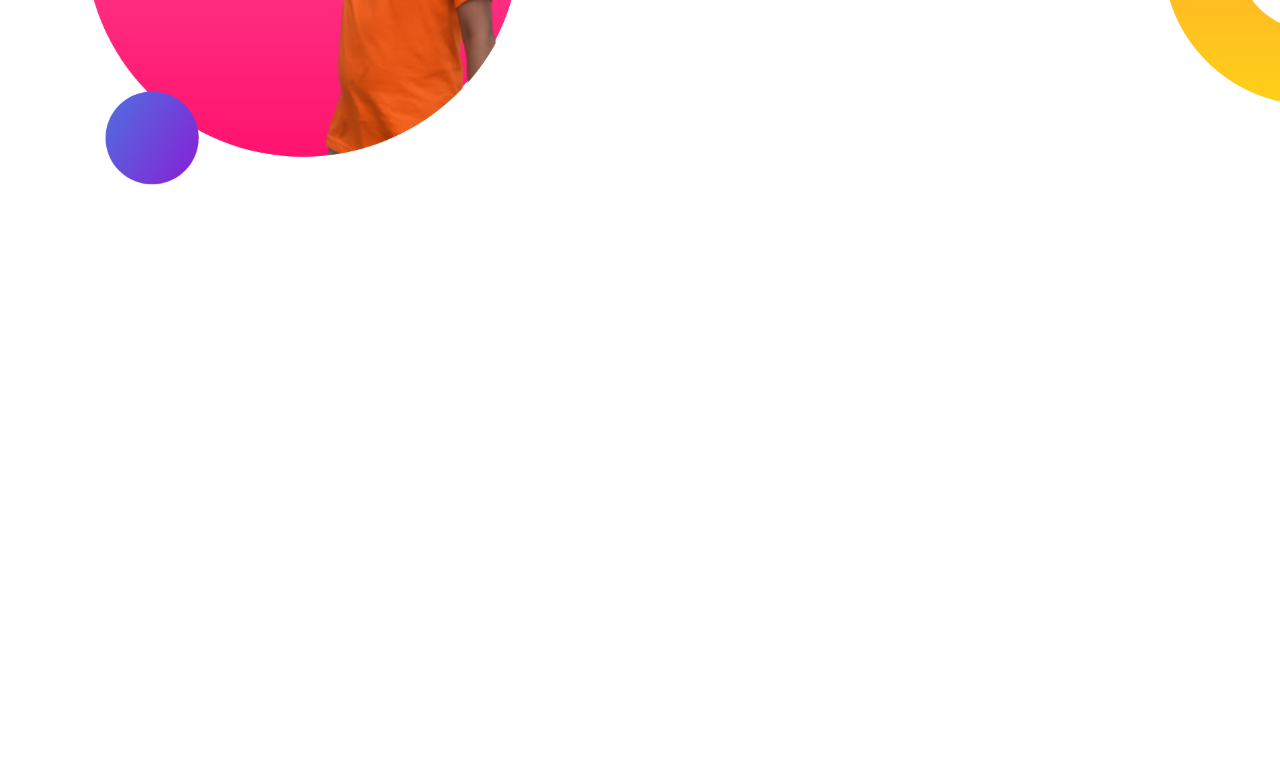
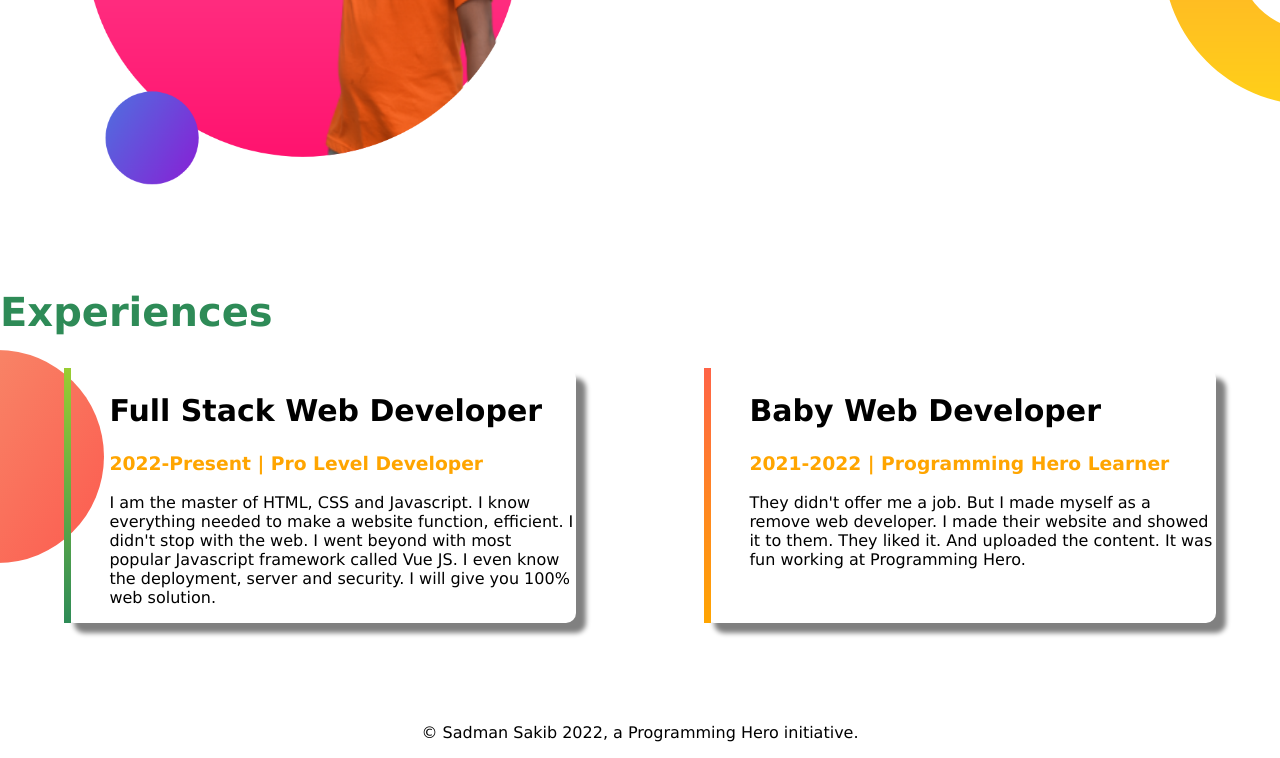
Before and after one commit to Sadman600/my-portfolio, a plain HTML site: page index.html in a window 1280 px wide. Shown: the part 859-1617 px from the top of the page. Before the commit the page ends 1148 px from the top, so only its background shows below. Drawn offline with Linux system fonts and the light colour scheme.

Commit message:
Footer and exexperience added

```diff
--- a/index.html
+++ b/index.html
@@ -10,12 +10,12 @@
 </head>
 
 <body>
-    <section class="top-banner">
+    <section class="top-banner flexible-container">
         <div class="half-width">
             <h1>Welcome To...</h1>
             <h1>Programming-Hero </h1>
             <h1> <span class="color-orange">Sadman Sakib</span> World!</h1>
-            <h3> Engineering </h3>
+            <h3 class="color-orange"> Engineering </h3>
             <p>I am Sadman Sakib. I am Diploma in Computer and Bachelor of Science (BSc) in Computer Science
                 Engineer.My institute is Kurigram Polytechnic Institute,Kurigram and my graduation university is Uttara
                 University,Dhaka.
@@ -26,19 +26,41 @@
             <img src="images/sadman.png" alt="">
         </div>
     </section>
-    <section class="dream-big">
+    <section class="dream-big flexible-container">
         <div class="half-width">
             <img src="images/sadman2.png" alt="this is sadman image">
         </div>
         <div class="half-width">
             <h1>Dream Big</h2>
-                <h2>Become a web developer</h2>
+                <h2 class="color-orange">Become a web developer</h2>
                 <p>I already learned the basic HTML and CSS. I can build any simple website. I can even teach my grandma
                     how to make simple website. My goal is to build 3 websites and learn advanced topics.</p>
                 <a class="link-button" target="_blank" href="">DOWNLOAD RESUME</a>
         </div>
-
     </section>
+    <section class="experience-area">
+        <h1>Experiences</h1>
+        <div class="flexible-container">
+            <div id="web-dev" class="experience-item">
+                <h2>Full Stack Web Developer</h2>
+                <h3 class="color-orange">2022-Present | Pro Level Developer</h3>
+                <p>I am the master of HTML, CSS and Javascript. I know everything needed to make a website function,
+                    efficient. I didn't stop with the web. I went beyond with most popular Javascript framework called
+                    Vue
+                    JS. I even know the deployment, server and security. I will give you 100% web solution.</p>
+            </div>
+            <div id="baby-web-dev" class="experience-item">
+                <h2>Baby Web Developer</h2>
+                <h3 class="color-orange">2021-2022 | Programming Hero Learner</h3>
+                <p>They didn't offer me a job. But I made myself as a remove web developer. I made their website and
+                    showed
+                    it to them. They liked it. And uploaded the content. It was fun working at Programming Hero.</p>
+            </div>
+        </div>
+    </section>
+    <footer>
+        <p>© Sadman Sakib 2022, a Programming Hero initiative.</p>
+    </footer>
 </body>
 
 </html>
--- a/myStyle.css
+++ b/myStyle.css
@@ -6,10 +6,13 @@ h1 {
     color: seagreen;
     font-size: 40px;
 }
+h2{
+    font-size: 30px;
+}
 .color-orange {
      color: orange;
 }
-section {
+.flexible-container {
     display: flex;
     margin-bottom: 100px;
 }
@@ -17,6 +20,7 @@ section {
     width: 50%;
     padding-left: 3%;
 }
+
 .half-width img{
     width: 80%;
 }
@@ -37,3 +41,29 @@ section {
     background-repeat: no-repeat;
     background-position: right;
 }
+.experience-area{
+    background-image: url(images/exp-bg.png);
+    background-repeat: no-repeat;
+    background-position: left;
+}
+.experience-item{
+    width: 40%;
+    margin-left: 5%;
+    margin-right: 5%;
+    padding-left: 3%;
+    box-shadow: 10px 10px 5px grey;
+    border-radius: 10px;
+}
+#web-dev{
+    border-left: 7px solid;
+    border-image: linear-gradient(yellowgreen, seagreen );
+    border-image-slice: 1;
+}
+#baby-web-dev{
+    border-left: 7px solid;
+    border-image: linear-gradient(tomato, orange );
+    border-image-slice: 1;
+}
+footer p{
+    text-align: center;
+}
```
Also changed, not shown: showOff/myimg1.png (deleted), showOff/myimg2.png (deleted), showOff/myimg3.png (deleted), showOff/myimg4.png (deleted).
